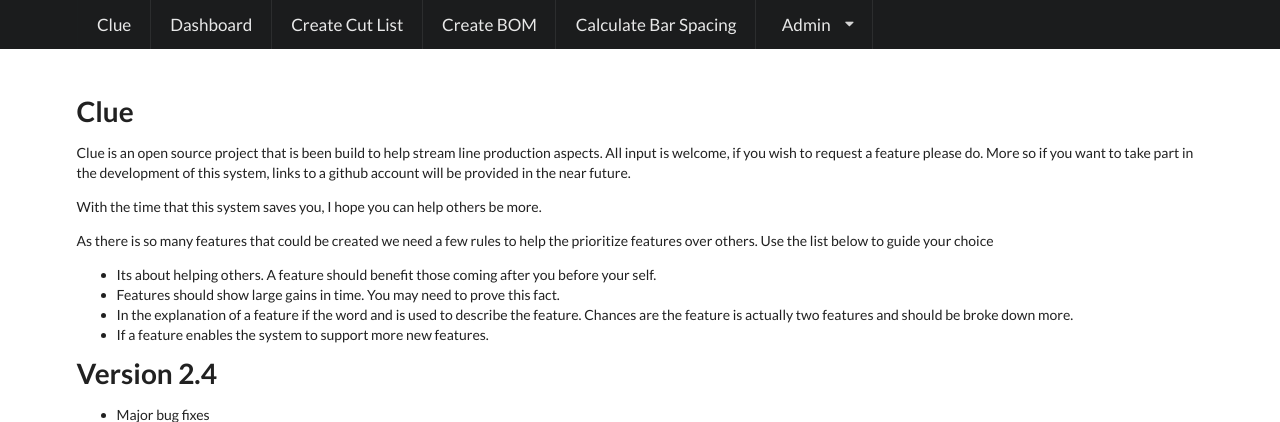
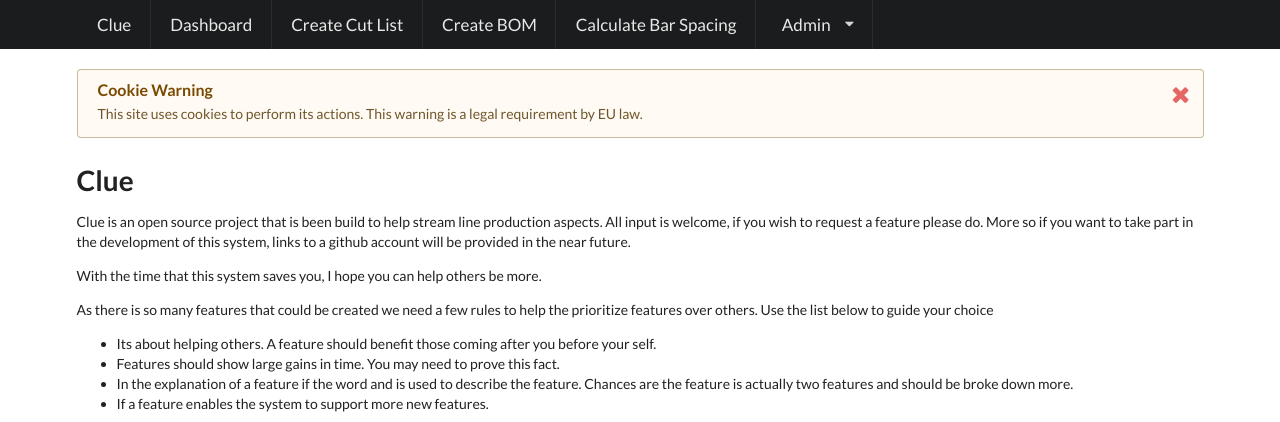
Before and after one commit to Boomatang/Clue, a Flask app: page / in a window 1280 px wide. Shown: the top 422 px of the page. Run offline with Flask 2, Linux system fonts and the light colour scheme; some libraries are stand-ins or nearby versions.

Commit message:
Its all about the cookies
The cookie warning has been added

```diff
--- a/app/templates/base.html
+++ b/app/templates/base.html
@@ -10,7 +10,7 @@
 {% endblock %}
 
 </head>
-<body>
+<body onload="checkCookie()">
 
 {% block navbar %}
   <div class="ui huge attached inverted stackable pointing menu">
@@ -43,9 +43,14 @@
 
 <div class="ui container">
 {% block content %}
-   <script type="application/javascript">
+<div id="cookieSeen" class="ui warning message">
+  <i class="large red close icon"></i>
+  <div class="header">
+    Cookie Warning
+  </div>
+  <p>This site uses cookies to perform its actions. This warning is a legal requirement by EU law.</p>
+</div>
 
-  </script>
     {% for message in get_flashed_messages() %}
       <div class="ui message transition">
         <i class="close icon"></i>
@@ -71,10 +76,48 @@
 
   $('.message .close').on('click', function() {
     $(this).closest('.message').transition('fade');
+    setCookie("cookieSeen", true, 999)
   });
 
   $('.ui.dropdown').dropdown();
   $('.menu .item').tab();
+
+
+function setCookie(cname,cvalue,exdays) {
+    var d = new Date();
+    d.setTime(d.getTime() + (exdays*24*60*60*1000));
+    var expires = "expires=" + d.toGMTString();
+    document.cookie = cname + "=" + cvalue + ";" + expires + ";path=/";
+}
+
+function getCookie(cname) {
+    var name = cname + "=";
+    var decodedCookie = decodeURIComponent(document.cookie);
+    var ca = decodedCookie.split(';');
+    for(var i = 0; i < ca.length; i++) {
+        var c = ca[i];
+        while (c.charAt(0) == ' ') {
+            c = c.substring(1);
+        }
+        if (c.indexOf(name) == 0) {
+            return c.substring(name.length, c.length);
+        }
+    }
+    return "";
+}
+
+function checkCookie() {
+    var seen=getCookie("cookieSeen");
+    console.log(seen);
+    if (seen) {
+        var item = document.getElementById('cookieSeen');
+        item.style.display = "none";
+    }
+
+}
+
+
+
   </script>
 
 
```
